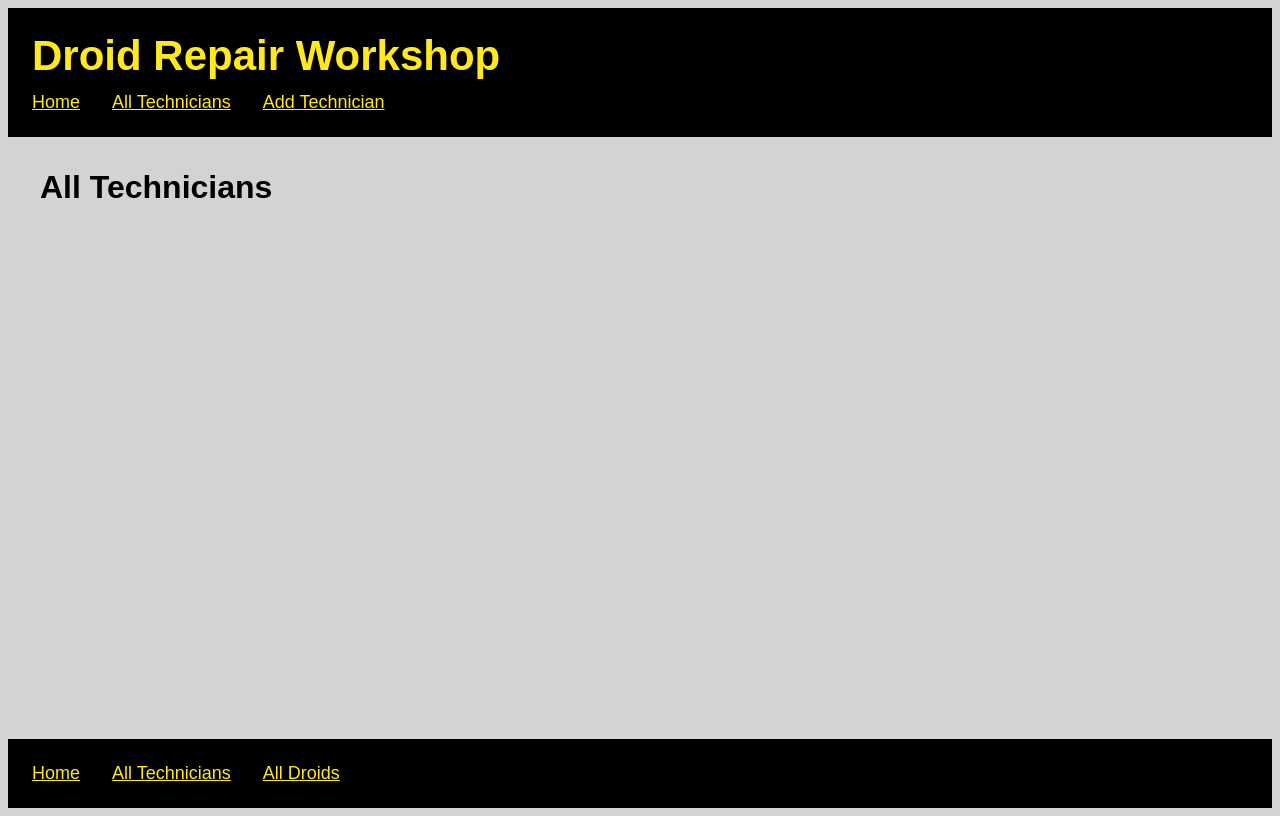
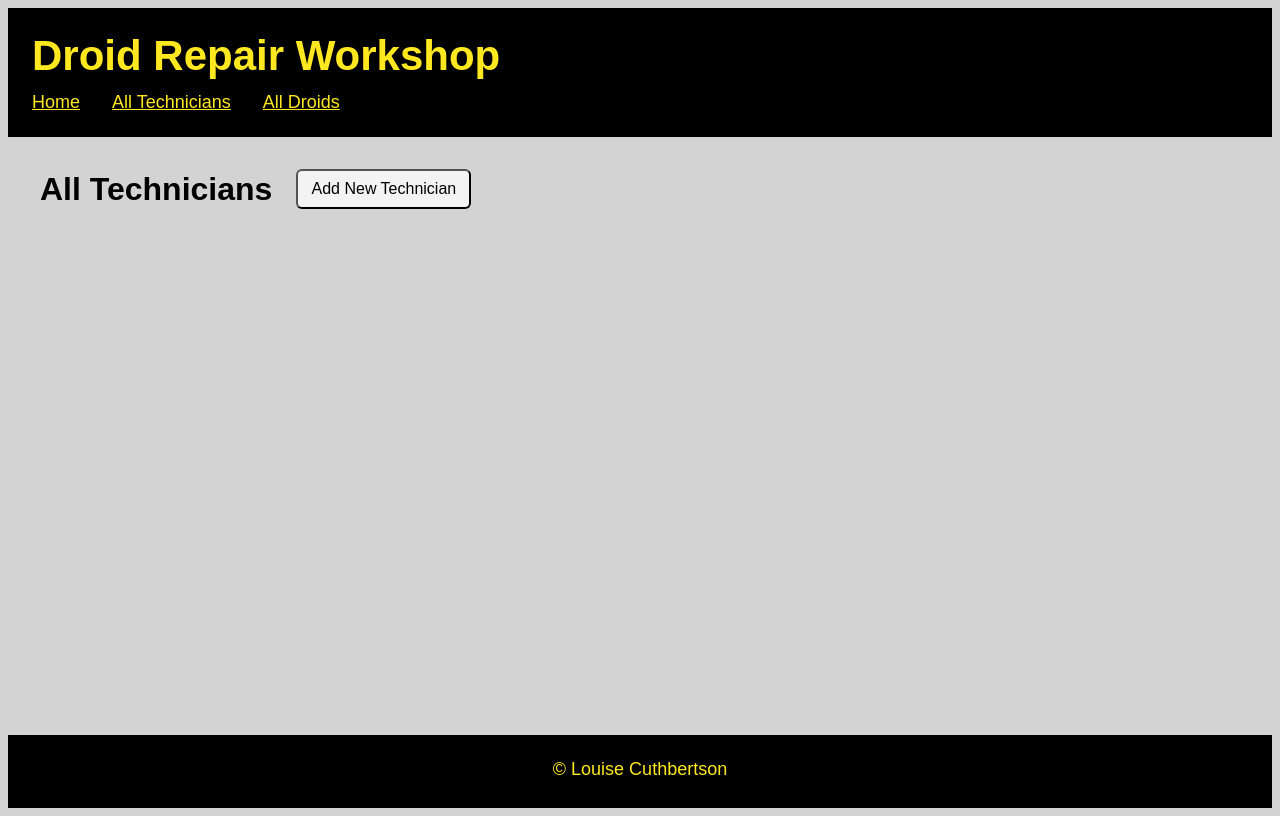
Before and after one commit to louise3112/droid_workshop, a Flask app: page /technicians in a window 1280 px wide. Run offline with Flask 2, Linux system fonts and the light colour scheme; data that the repository does not hold is empty; some libraries are stand-ins or nearby versions.

Commit message:
further css additions plus technicians new html file

```diff
--- a/controllers/technicians_controller.py
+++ b/controllers/technicians_controller.py
@@ -41,3 +41,19 @@ def update(id):
 def delete(id):
     tech_repo.delete(id)
     return redirect("/technicians")
+
+
+@technicians_blueprint.route("/technicians/new")
+def new():
+    types = type_repo.select_all()
+    return render_template("technicians/new.html", all_types = types)
+
+@technicians_blueprint.route("/technicians", methods=['POST'])
+def create():
+    name = request.form['name']
+    picture = request.form['picture']
+    type_id = request.form['type_id']
+    type = type_repo.select(type_id)
+    technician = Technician(name, picture, type)
+    tech_repo.save(technician)
+    return redirect("/technicians")
--- a/static/base.css
+++ b/static/base.css
@@ -2,6 +2,20 @@ header {
     background-color: rgb(0, 0, 0);
     color: rgb(255, 232, 31);
     padding: 24px;
+}
+
+.header-menu {
+    display: flex;
+    gap: 32px;
+    margin: 0;
+    list-style: none;
+    padding-left: 0;
+}
+
+.header-menu > li > a {
+    color: rgb(255, 232, 31);
+    font-size: 18px;
+    margin: 0;
 }
 
 h1 {
@@ -69,18 +83,5 @@ footer {
     background-color: rgb(0, 0, 0);
     color: rgb(255, 232, 31);
     padding: 24px;
+    text-align: center;
 }
-
-.footer-menu {
-    display: flex;
-    gap: 32px;
-    margin: 0;
-    list-style: none;
-    padding-left: 0;
-}
-
-.footer-menu > li > a {
-    color: rgb(255, 232, 31);
-    font-size: 18px;
-    margin: 0;
-}
--- a/static/technicians.css
+++ b/static/technicians.css
@@ -1,21 +1,18 @@
-.technicians-menu {
+.all-techs-header {
     display: flex;
-    gap: 32px;
-    margin: 0;
-    list-style: none;
-    padding-left: 0;
+    gap: 24px ;
+    align-items: center;
+    padding-bottom: 18px;
 }
 
-.technicians-menu > li > a {
-    color: rgb(255, 232, 31);
-    font-size: 18px;
-    margin: 0;
+.all-techs-header > h2 {
+    padding: 0;
 }
 
 .all-techs {
     display: flex;
     flex-wrap: wrap;
-    align-items: center;
+    justify-content: space-between;
     gap: 48px;
 }
 
@@ -52,14 +49,14 @@
     gap: 8px;
 }
 
-.show-buttons > form > input {
+.buttons {
     font-size: 16px;
     background-color: rgb(243, 243, 243);
-    height: 30px;
-    width: 130px;
+    height: 40px;
+    width: 175px;
     border-color: black;
     border-radius: 6px;
-    border-width: 1.5px;
+    border-width: 2px;
     cursor: pointer;
 }
 
--- a/templates/base.html
+++ b/templates/base.html
@@ -14,8 +14,13 @@
 
     <header>
         <h1>Droid Repair Workshop</h1>
-        {% block subheader %}
-        {% endblock %}
+        <nav>
+            <ul class="header-menu">
+                <li><a href="/">Home</a></li>
+                <li><a href="/technicians">All Technicians</a></li>
+                <li><a href="/droids">All Droids</a></li>
+            </ul>
+        </nav>
     </header>
 
     <div class="content">
@@ -24,13 +29,7 @@
     </div>
 
     <footer>
-        <nav>
-            <ul class="footer-menu">
-                <li><a href="/">Home</a></li>
-                <li><a href="/technicians">All Technicians</a></li>
-                <li><a href="/droids">All Droids</a></li>
-            </ul>
-        </nav>
+        <p>&copy; Louise Cuthbertson</p>
     </footer>
 
 </body>
--- a/templates/technicians/edit.html
+++ b/templates/technicians/edit.html
@@ -2,7 +2,7 @@
 
 {% block content %}
 
-    <form action="/technicians/{{technician.id}}/show" method="post">
+    <form action="/technicians/{{technician.id}}/show" method="post" class="techs-form">
 
         <label for="name">Name:</label>
             <input type="text" id="name" name="name" value="{{technician.name}}" required autofocus>
--- a/templates/technicians/index.html
+++ b/templates/technicians/index.html
@@ -1,21 +1,14 @@
 {% extends "base.html" %}
-
-{% block subheader %}
-
-    <nav>
-        <ul class="technicians-menu">
-            <li><a href="/">Home</a></li>
-            <li><a href="/technicians">All Technicians</a></li>
-            <li><a href="/technicians/create">Add Technician</a></li>
-        </ul>
-    </nav>
-
-{% endblock %}
-
 
 {% block content %}
 
-    <h2>All Technicians</h2>
+    <div class="all-techs-header">
+        <h2>All Technicians</h2>
+        <form action="/technicians/new">
+            <input type="submit" value="Add New Technician" class="buttons">
+        </form>
+    </div>
+
 
     <div class="all-techs">
     {% for technician in all_technicians %}
--- a/templates/technicians/show.html
+++ b/templates/technicians/show.html
@@ -8,11 +8,11 @@
 
     <div class="show-buttons">
         <form action="/technicians/{{technician.id}}/edit">
-            <input type="submit" value="Update Details">
+            <input type="submit" value="Update Details" class="buttons">
         </form>
 
         <form action="/technicians/{{technician.id}}/delete", method="post">
-            <input type="submit" value="Delete">
+            <input type="submit" value="Delete" class="buttons">
         </form>
     </div>
 
```
Also changed, not shown: other parts of static/technicians.css (+40 -0 lines), templates/technicians/new.html (added, +24 -0 lines), templates/technicians/create.html (deleted).
